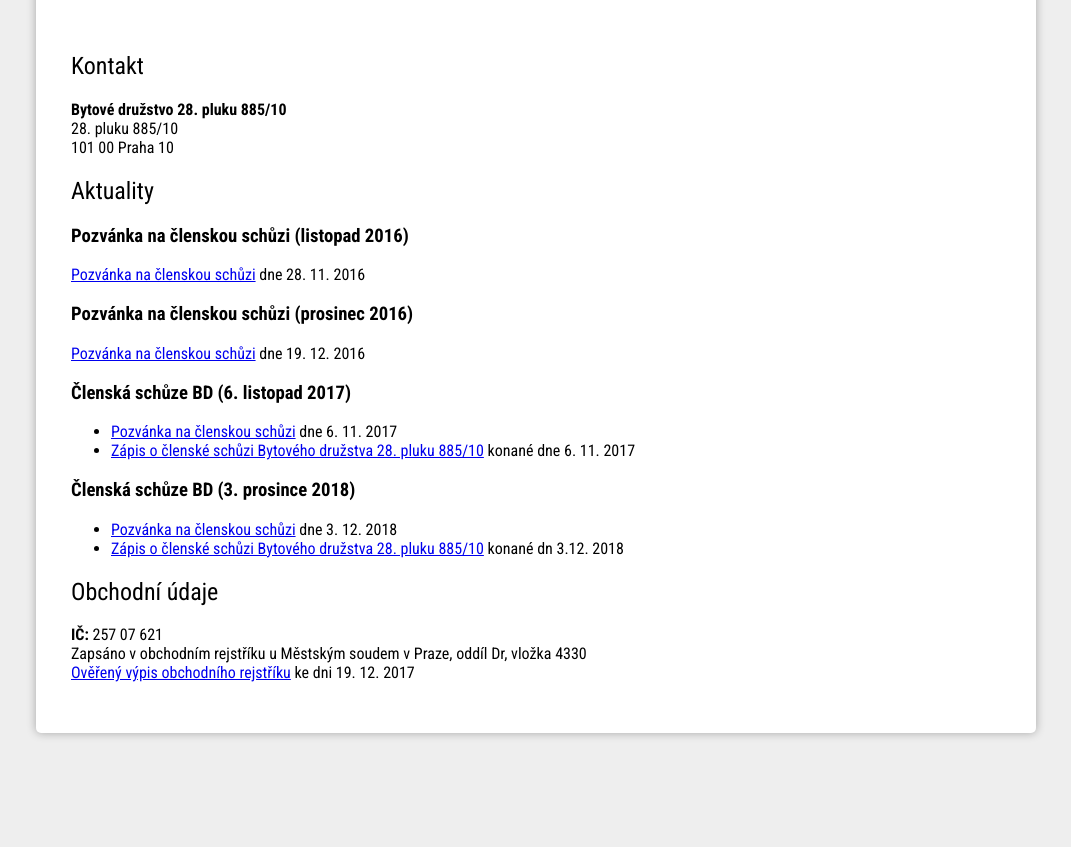
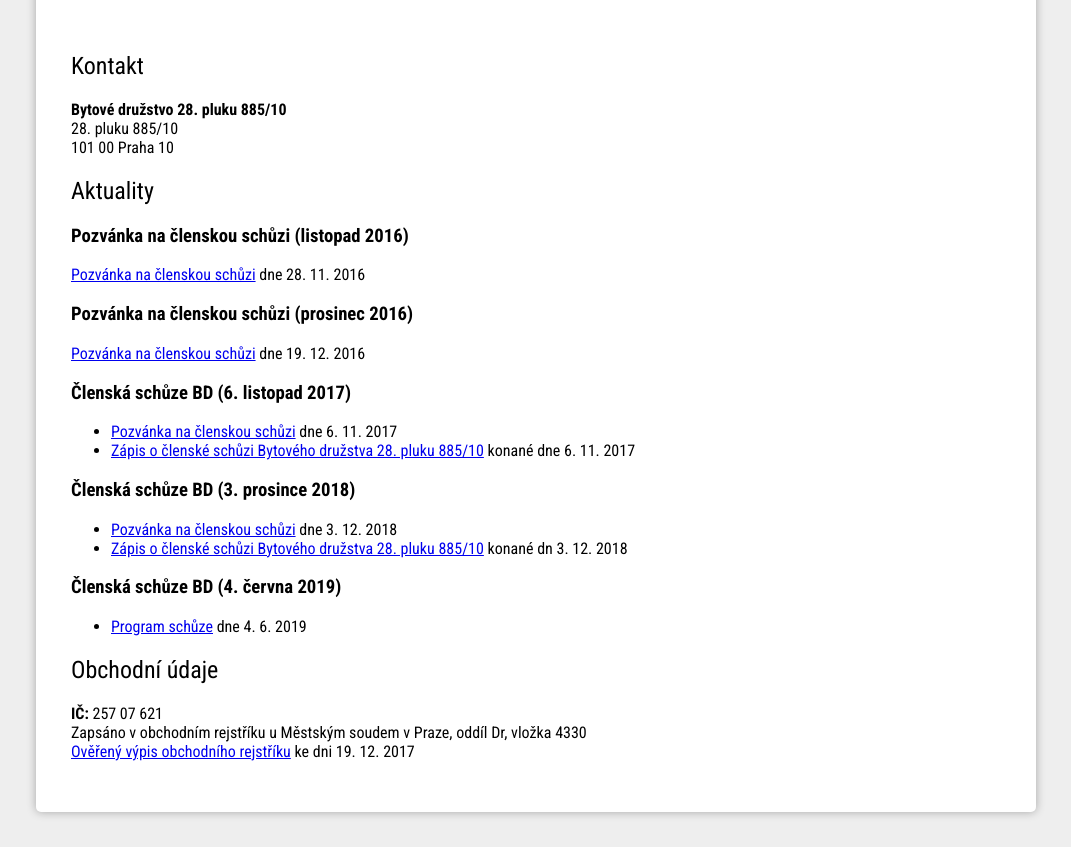
Before and after one commit to jakubboucek/28.pluku.cz, a plain HTML site: page index.html in a window 1280 px wide. Shown: the part 211-1058 px from the top of the page, without its empty margins (104-1175 px from the left). Before the commit the page ends 979 px from the top, so only its background shows below. Drawn offline with nearby package versions, Linux system fonts and the light colour scheme.

Commit message:
Add Pozvánka na shromáždění červen 2019

```diff
--- a/index.html
+++ b/index.html
@@ -57,7 +57,11 @@ height="0" width="0" style="display:none;visibility:hidden"></iframe></noscript>
 			<h3>Členská schůze BD (3. prosince 2018)</h3>
 			<ul>
 				<li><a href="https://drive.google.com/file/d/1c5HctsO908QGx2lmAAlty1auVxzEwBzF/view">Pozvánka na členskou schůzi</a> dne 3. 12. 2018</li>
-				<li><a href="https://drive.google.com/file/d/1HXy3mC3k-0eJjxcDuXLqkcF82NTiPmhF/view">Zápis o členské schůzi Bytového družstva 28. pluku 885/10</a> konané dn 3.12. 2018</li>
+				<li><a href="https://drive.google.com/file/d/1HXy3mC3k-0eJjxcDuXLqkcF82NTiPmhF/view">Zápis o členské schůzi Bytového družstva 28. pluku 885/10</a> konané dn 3. 12. 2018</li>
+			</ul>
+			<h3>Členská schůze BD (4. června 2019)</h3>
+			<ul>
+				<li><a href="https://drive.google.com/open?id=0B1iDEYTGuNxbaXdJbk9JQnEzVG1CREdlYnF0ekh2Y2tZSmJ3">Program schůze</a> dne 4. 6. 2019</li>
 			</ul>
 
 			<h2>Obchodní údaje</h2>
```
